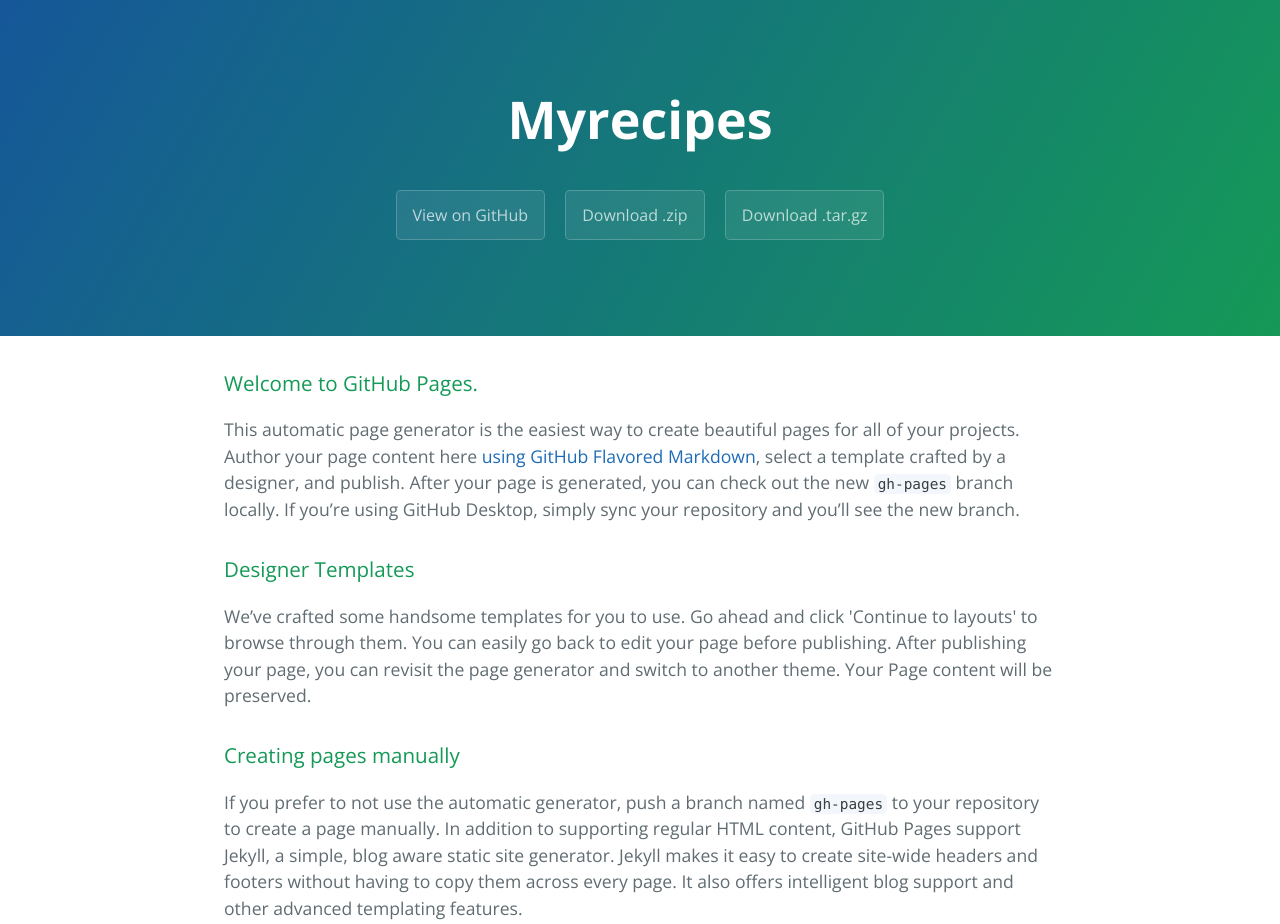
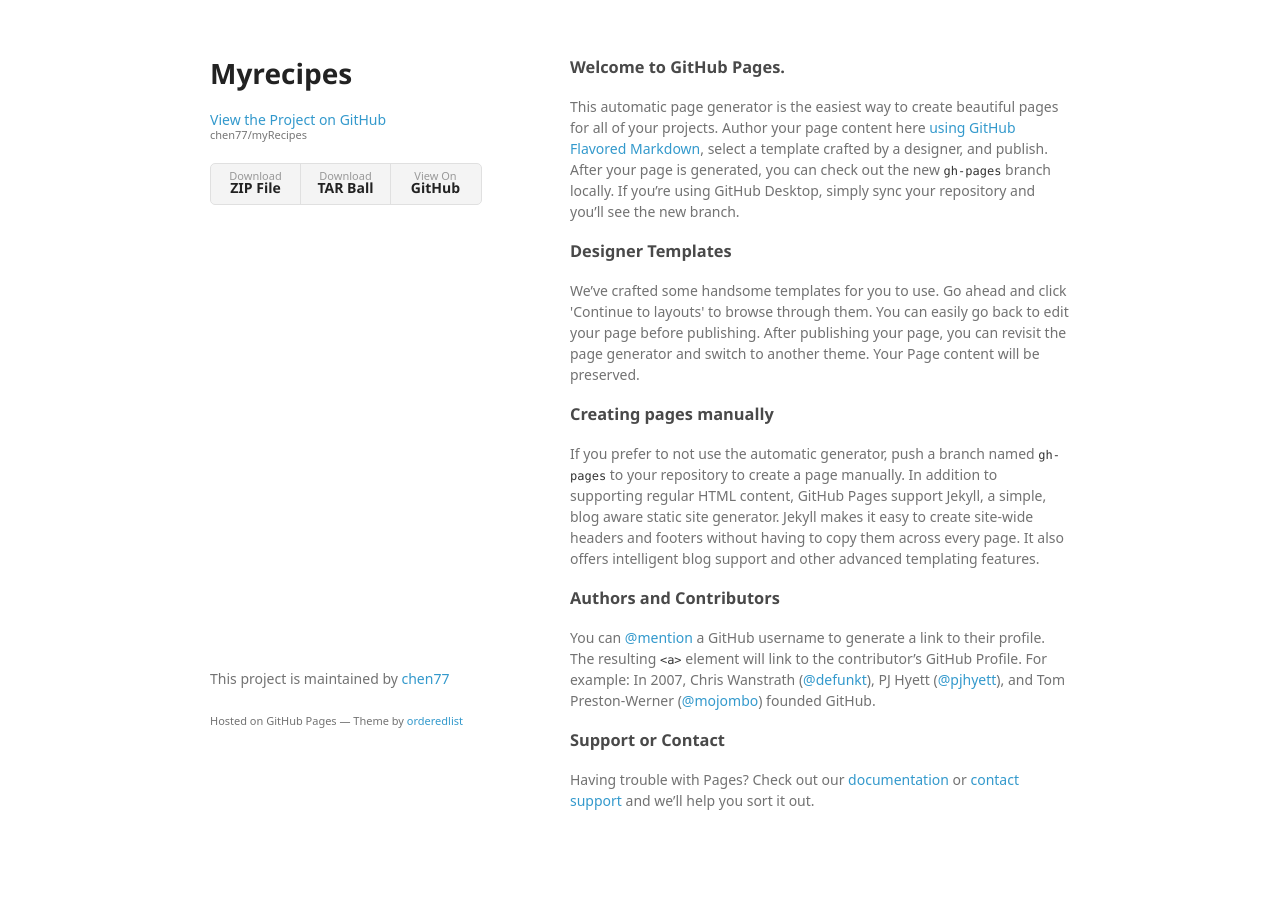
Before and after one commit to chen77/myRecipes, a plain HTML site: page index.html in a window 1280 px wide. Shown: the top 924 px of the page. After the commit the page ends 881 px from the top, so only its background shows below. Drawn offline with nearby package versions, Linux system fonts and the light colour scheme; a web font is replaced by a local one.

Commit message:
Create gh-pages branch via GitHub

```diff
--- a/index.html
+++ b/index.html
@@ -1,25 +1,34 @@
-<!DOCTYPE html>
-<html lang="en-us">
+<!doctype html>
+<html>
   <head>
-    <meta charset="UTF-8">
+    <meta charset="utf-8">
+    <meta http-equiv="X-UA-Compatible" content="chrome=1">
     <title>Myrecipes by chen77</title>
-    <meta name="viewport" content="width=device-width, initial-scale=1">
-    <link rel="stylesheet" type="text/css" href="stylesheets/normalize.css" media="screen">
-    <link href='https://fonts.googleapis.com/css?family=Open+Sans:400,700' rel='stylesheet' type='text/css'>
-    <link rel="stylesheet" type="text/css" href="stylesheets/stylesheet.css" media="screen">
-    <link rel="stylesheet" type="text/css" href="stylesheets/github-light.css" media="screen">
+
+    <link rel="stylesheet" href="stylesheets/styles.css">
+    <link rel="stylesheet" href="stylesheets/github-light.css">
+    <meta name="viewport" content="width=device-width">
+    <!--[if lt IE 9]>
+    <script src="//html5shiv.googlecode.com/svn/trunk/html5.js"></script>
+    <![endif]-->
   </head>
   <body>
-    <section class="page-header">
-      <h1 class="project-name">Myrecipes</h1>
-      <h2 class="project-tagline"></h2>
-      <a href="https://github.com/chen77/myRecipes" class="btn">View on GitHub</a>
-      <a href="https://github.com/chen77/myRecipes/zipball/master" class="btn">Download .zip</a>
-      <a href="https://github.com/chen77/myRecipes/tarball/master" class="btn">Download .tar.gz</a>
-    </section>
+    <div class="wrapper">
+      <header>
+        <h1>Myrecipes</h1>
+        <p></p>
 
-    <section class="main-content">
-      <h3>
+        <p class="view"><a href="https://github.com/chen77/myRecipes">View the Project on GitHub <small>chen77/myRecipes</small></a></p>
+
+
+        <ul>
+          <li><a href="https://github.com/chen77/myRecipes/zipball/master">Download <strong>ZIP File</strong></a></li>
+          <li><a href="https://github.com/chen77/myRecipes/tarball/master">Download <strong>TAR Ball</strong></a></li>
+          <li><a href="https://github.com/chen77/myRecipes">View On <strong>GitHub</strong></a></li>
+        </ul>
+      </header>
+      <section>
+        <h3>
 <a id="welcome-to-github-pages" class="anchor" href="#welcome-to-github-pages" aria-hidden="true"><span aria-hidden="true" class="octicon octicon-link"></span></a>Welcome to GitHub Pages.</h3>
 
 <p>This automatic page generator is the easiest way to create beautiful pages for all of your projects. Author your page content here <a href="https://guides.github.com/features/mastering-markdown/">using GitHub Flavored Markdown</a>, select a template crafted by a designer, and publish. After your page is generated, you can check out the new <code>gh-pages</code> branch locally. If you’re using GitHub Desktop, simply sync your repository and you’ll see the new branch.</p>
@@ -43,15 +52,13 @@
 <a id="support-or-contact" class="anchor" href="#support-or-contact" aria-hidden="true"><span aria-hidden="true" class="octicon octicon-link"></span></a>Support or Contact</h3>
 
 <p>Having trouble with Pages? Check out our <a href="https://help.github.com/pages">documentation</a> or <a href="https://github.com/contact">contact support</a> and we’ll help you sort it out.</p>
-
-      <footer class="site-footer">
-        <span class="site-footer-owner"><a href="https://github.com/chen77/myRecipes">Myrecipes</a> is maintained by <a href="https://github.com/chen77">chen77</a>.</span>
-
-        <span class="site-footer-credits">This page was generated by <a href="https://pages.github.com">GitHub Pages</a> using the <a href="https://github.com/jasonlong/cayman-theme">Cayman theme</a> by <a href="https://twitter.com/jasonlong">Jason Long</a>.</span>
+      </section>
+      <footer>
+        <p>This project is maintained by <a href="https://github.com/chen77">chen77</a></p>
+        <p><small>Hosted on GitHub Pages &mdash; Theme by <a href="https://github.com/orderedlist">orderedlist</a></small></p>
       </footer>
-
-    </section>
-
+    </div>
+    <script src="javascripts/scale.fix.js"></script>
 
   </body>
 </html>
--- /dev/null
+++ b/javascripts/scale.fix.js
@@ -0,0 +1,17 @@
+var metas = document.getElementsByTagName('meta');
+var i;
+if (navigator.userAgent.match(/iPhone/i)) {
+  for (i=0; i<metas.length; i++) {
+    if (metas[i].name == "viewport") {
+      metas[i].content = "width=device-width, minimum-scale=1.0, maximum-scale=1.0";
+    }
+  }
+  document.addEventListener("gesturestart", gestureStart, false);
+}
+function gestureStart() {
+  for (i=0; i<metas.length; i++) {
+    if (metas[i].name == "viewport") {
+      metas[i].content = "width=device-width, minimum-scale=0.25, maximum-scale=1.6";
+    }
+  }
+}
--- /dev/null
+++ b/stylesheets/styles.css
@@ -0,0 +1,324 @@
+@font-face {
+  font-family: 'Noto Sans';
+  font-weight: 400;
+  font-style: normal;
+  src: url('../fonts/Noto-Sans-regular/Noto-Sans-regular.eot');
+  src: url('../fonts/Noto-Sans-regular/Noto-Sans-regular.eot?#iefix') format('embedded-opentype'),
+       local('Noto Sans'),
+       local('Noto-Sans-regular'),
+       url('../fonts/Noto-Sans-regular/Noto-Sans-regular.woff2') format('woff2'),
+       url('../fonts/Noto-Sans-regular/Noto-Sans-regular.woff') format('woff'),
+       url('../fonts/Noto-Sans-regular/Noto-Sans-regular.ttf') format('truetype'),
+       url('../fonts/Noto-Sans-regular/Noto-Sans-regular.svg#NotoSans') format('svg');
+}
+
+@font-face {
+  font-family: 'Noto Sans';
+  font-weight: 700;
+  font-style: normal;
+  src: url('../fonts/Noto-Sans-700/Noto-Sans-700.eot');
+  src: url('../fonts/Noto-Sans-700/Noto-Sans-700.eot?#iefix') format('embedded-opentype'),
+       local('Noto Sans Bold'),
+       local('Noto-Sans-700'),
+       url('../fonts/Noto-Sans-700/Noto-Sans-700.woff2') format('woff2'),
+       url('../fonts/Noto-Sans-700/Noto-Sans-700.woff') format('woff'),
+       url('../fonts/Noto-Sans-700/Noto-Sans-700.ttf') format('truetype'),
+       url('../fonts/Noto-Sans-700/Noto-Sans-700.svg#NotoSans') format('svg');
+}
+
+@font-face {
+  font-family: 'Noto Sans';
+  font-weight: 400;
+  font-style: italic;
+  src: url('../fonts/Noto-Sans-italic/Noto-Sans-italic.eot');
+  src: url('../fonts/Noto-Sans-italic/Noto-Sans-italic.eot?#iefix') format('embedded-opentype'),
+       local('Noto Sans Italic'),
+       local('Noto-Sans-italic'),
+       url('../fonts/Noto-Sans-italic/Noto-Sans-italic.woff2') format('woff2'),
+       url('../fonts/Noto-Sans-italic/Noto-Sans-italic.woff') format('woff'),
+       url('../fonts/Noto-Sans-italic/Noto-Sans-italic.ttf') format('truetype'),
+       url('../fonts/Noto-Sans-italic/Noto-Sans-italic.svg#NotoSans') format('svg');
+}
+
+@font-face {
+  font-family: 'Noto Sans';
+  font-weight: 700;
+  font-style: italic;
+  src: url('../fonts/Noto-Sans-700italic/Noto-Sans-700italic.eot');
+  src: url('../fonts/Noto-Sans-700italic/Noto-Sans-700italic.eot?#iefix') format('embedded-opentype'),
+       local('Noto Sans Bold Italic'),
+       local('Noto-Sans-700italic'),
+       url('../fonts/Noto-Sans-700italic/Noto-Sans-700italic.woff2') format('woff2'),
+       url('../fonts/Noto-Sans-700italic/Noto-Sans-700italic.woff') format('woff'),
+       url('../fonts/Noto-Sans-700italic/Noto-Sans-700italic.ttf') format('truetype'),
+       url('../fonts/Noto-Sans-700italic/Noto-Sans-700italic.svg#NotoSans') format('svg');
+}
+
+body {
+  background-color: #fff;
+  padding:50px;
+  font: 14px/1.5 "Noto Sans", "Helvetica Neue", Helvetica, Arial, sans-serif;
+  color:#727272;
+  font-weight:400;
+}
+
+h1, h2, h3, h4, h5, h6 {
+  color:#222;
+  margin:0 0 20px;
+}
+
+p, ul, ol, table, pre, dl {
+  margin:0 0 20px;
+}
+
+h1, h2, h3 {
+  line-height:1.1;
+}
+
+h1 {
+  font-size:28px;
+}
+
+h2 {
+  color:#393939;
+}
+
+h3, h4, h5, h6 {
+  color:#494949;
+}
+
+a {
+  color:#39c;
+  text-decoration:none;
+}
+
+a:hover {
+  color:#069;
+}
+
+a small {
+  font-size:11px;
+  color:#777;
+  margin-top:-0.3em;
+  display:block;
+}
+
+a:hover small {
+  color:#777;
+}
+
+.wrapper {
+  width:860px;
+  margin:0 auto;
+}
+
+blockquote {
+  border-left:1px solid #e5e5e5;
+  margin:0;
+  padding:0 0 0 20px;
+  font-style:italic;
+}
+
+code, pre {
+  font-family:Monaco, Bitstream Vera Sans Mono, Lucida Console, Terminal, Consolas, Liberation Mono, DejaVu Sans Mono, Courier New, monospace;
+  color:#333;
+  font-size:12px;
+}
+
+pre {
+  padding:8px 15px;
+  background: #f8f8f8;
+  border-radius:5px;
+  border:1px solid #e5e5e5;
+  overflow-x: auto;
+}
+
+table {
+  width:100%;
+  border-collapse:collapse;
+}
+
+th, td {
+  text-align:left;
+  padding:5px 10px;
+  border-bottom:1px solid #e5e5e5;
+}
+
+dt {
+  color:#444;
+  font-weight:700;
+}
+
+th {
+  color:#444;
+}
+
+img {
+  max-width:100%;
+}
+
+header {
+  width:270px;
+  float:left;
+  position:fixed;
+  -webkit-font-smoothing:subpixel-antialiased;
+}
+
+header ul {
+  list-style:none;
+  height:40px;
+  padding:0;
+  background: #f4f4f4;
+  border-radius:5px;
+  border:1px solid #e0e0e0;
+  width:270px;
+}
+
+header li {
+  width:89px;
+  float:left;
+  border-right:1px solid #e0e0e0;
+  height:40px;
+}
+
+header li:first-child a {
+  border-radius:5px 0 0 5px;
+}
+
+header li:last-child a {
+  border-radius:0 5px 5px 0;
+}
+
+header ul a {
+  line-height:1;
+  font-size:11px;
+  color:#999;
+  display:block;
+  text-align:center;
+  padding-top:6px;
+  height:34px;
+}
+
+header ul a:hover {
+  color:#999;
+}
+
+header ul a:active {
+  background-color:#f0f0f0;
+}
+
+strong {
+  color:#222;
+  font-weight:700;
+}
+
+header ul li + li + li {
+  border-right:none;
+  width:89px;
+}
+
+header ul a strong {
+  font-size:14px;
+  display:block;
+  color:#222;
+}
+
+section {
+  width:500px;
+  float:right;
+  padding-bottom:50px;
+}
+
+small {
+  font-size:11px;
+}
+
+hr {
+  border:0;
+  background:#e5e5e5;
+  height:1px;
+  margin:0 0 20px;
+}
+
+footer {
+  width:270px;
+  float:left;
+  position:fixed;
+  bottom:50px;
+  -webkit-font-smoothing:subpixel-antialiased;
+}
+
+@media print, screen and (max-width: 960px) {
+
+  div.wrapper {
+    width:auto;
+    margin:0;
+  }
+
+  header, section, footer {
+    float:none;
+    position:static;
+    width:auto;
+  }
+
+  header {
+    padding-right:320px;
+  }
+
+  section {
+    border:1px solid #e5e5e5;
+    border-width:1px 0;
+    padding:20px 0;
+    margin:0 0 20px;
+  }
+
+  header a small {
+    display:inline;
+  }
+
+  header ul {
+    position:absolute;
+    right:50px;
+    top:52px;
+  }
+}
+
+@media print, screen and (max-width: 720px) {
+  body {
+    word-wrap:break-word;
+  }
+
+  header {
+    padding:0;
+  }
+
+  header ul, header p.view {
+    position:static;
+  }
+
+  pre, code {
+    word-wrap:normal;
+  }
+}
+
+@media print, screen and (max-width: 480px) {
+  body {
+    padding:15px;
+  }
+
+  header ul {
+    width:99%;
+  }
+
+  header li, header ul li + li + li {
+    width:33%;
+  }
+}
+
+@media print {
+  body {
+    padding:0.4in;
+    font-size:12pt;
+    color:#444;
+  }
+}
```
